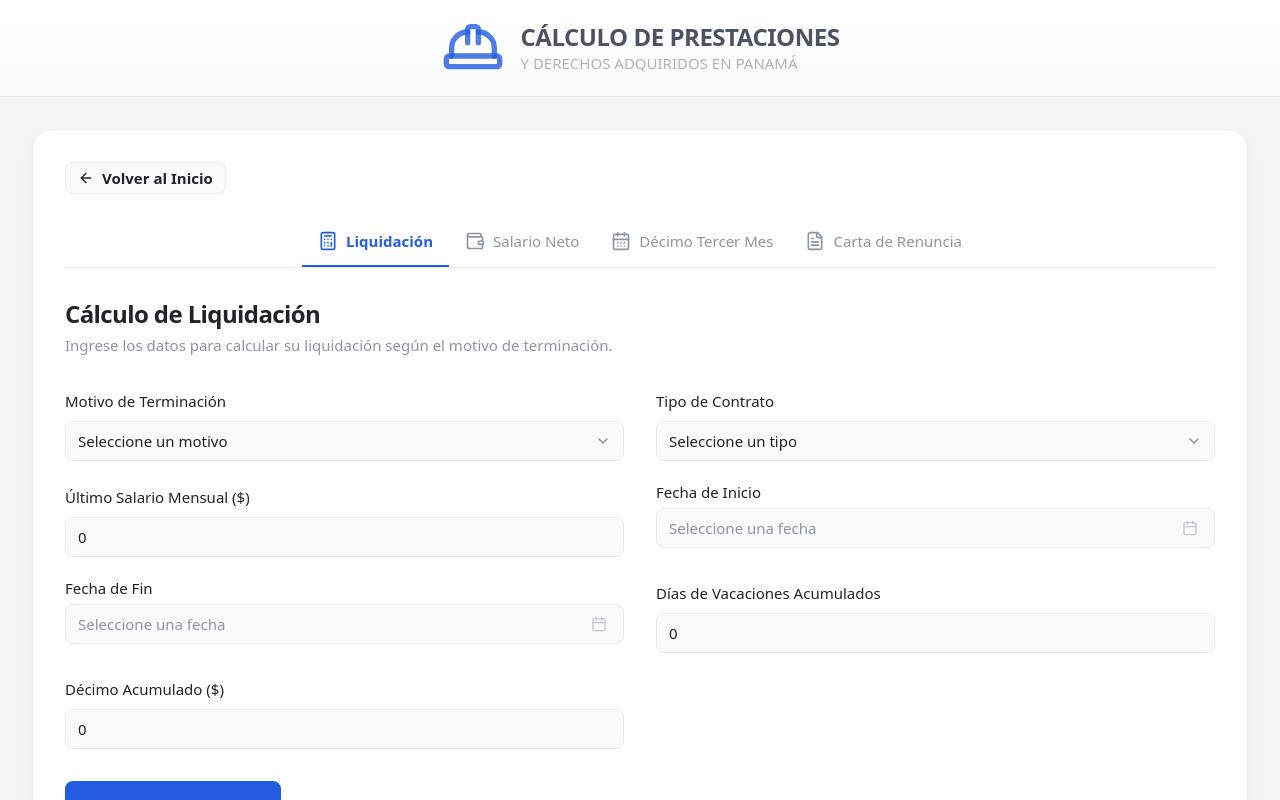
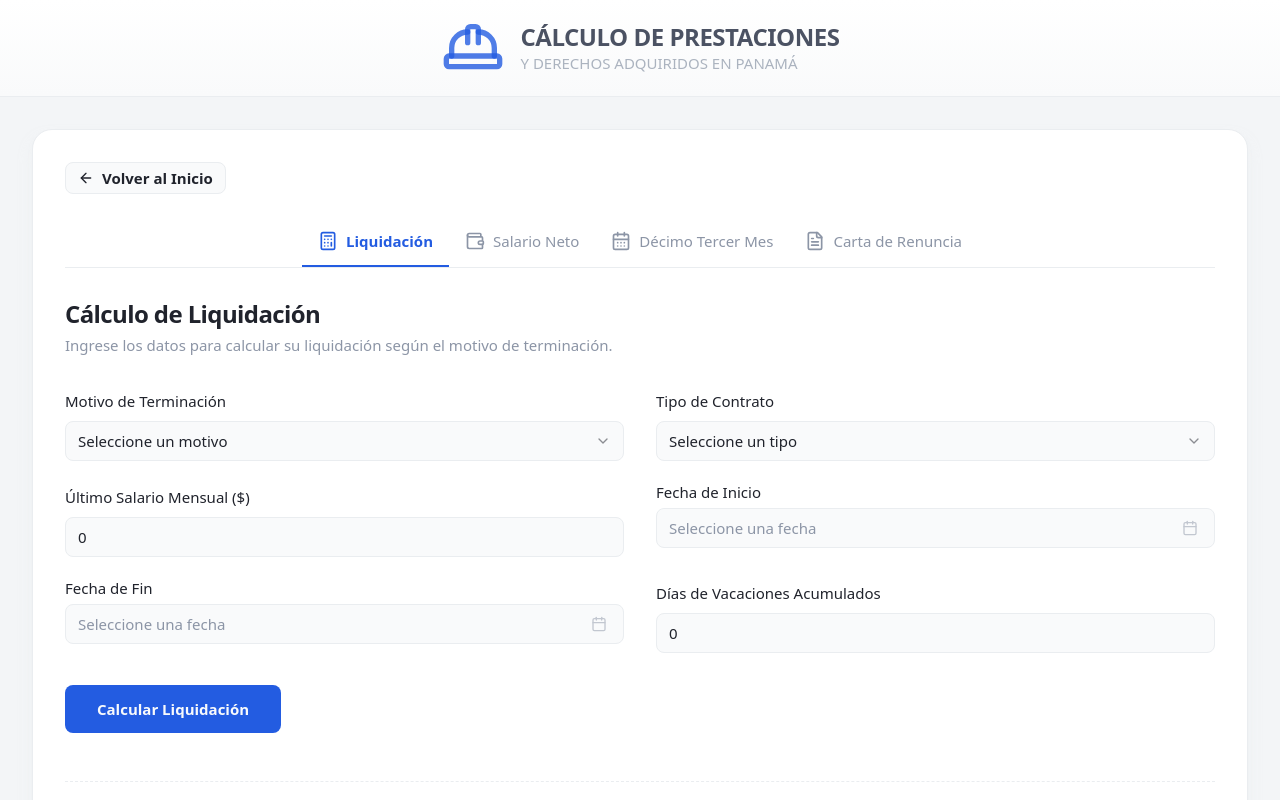
Before and after one commit to angeljw1992/crystal-squirrel-dart, a React (Vite) app: page /liquidacion in a window 1280 px wide. Shown: the top 800 px of the page. Built offline with nearby package versions, Linux system fonts and the light colour scheme.

Commit message:
[dyad] Eliminar campo de décimo acumulado - wrote 1 file(s)

```diff
--- a/src/pages/Liquidacion.tsx
+++ b/src/pages/Liquidacion.tsx
@@ -27,7 +27,6 @@ const formSchema = z.object({
   contractEndDate: z.date().optional(),
   monthlySalary: z.coerce.number().min(0.01, "El salario mensual debe ser mayor a cero."),
   pendingVacationDays: z.coerce.number().min(0, "Los días de vacaciones deben ser un número positivo.").optional().default(0),
-  pendingThirteenthMonth: z.coerce.number().min(0, "El décimo pendiente debe ser un número positivo.").optional().default(0),
   preaviso: z.boolean().default(false).optional(),
 }).refine(data => {
     if (data.contractType === 'definido' && !data.contractEndDate) {
@@ -53,7 +52,7 @@ const Liquidacion = () => {
   const [result, setResult] = useState<any>(null);
   const form = useForm<z.infer<typeof formSchema>>({
     resolver: zodResolver(formSchema),
-    defaultValues: { monthlySalary: 0, pendingVacationDays: 0, pendingThirteenthMonth: 0, preaviso: false },
+    defaultValues: { monthlySalary: 0, pendingVacationDays: 0, preaviso: false },
   });
 
   const terminationReason = form.watch("terminationReason");
@@ -66,7 +65,7 @@ const Liquidacion = () => {
   }, [terminationReason, form]);
 
   const onSubmit = (values: z.infer<typeof formSchema>) => {
-    const { contractType, terminationReason, startDate, endDate, contractEndDate, monthlySalary, pendingVacationDays, pendingThirteenthMonth, preaviso } = values;
+    const { contractType, terminationReason, startDate, endDate, contractEndDate, monthlySalary, pendingVacationDays, preaviso } = values;
 
     const daysOfService = differenceInDays(endDate, startDate);
     if (daysOfService < 0) {
@@ -79,7 +78,6 @@ const Liquidacion = () => {
 
     // Acquired Rights (Derechos Adquiridos)
     const vacacionesPendientesPagadas = (pendingVacationDays || 0) * dailySalary;
-    const decimoPendientePagado = pendingThirteenthMonth || 0;
     const vacacionesProporcionales = (daysOfService / 365) * 30 * dailySalary;
     const decimoProporcional = monthlySalary * (daysOfService / 365);
 
@@ -114,10 +112,10 @@ const Liquidacion = () => {
       primaDeAntiguedad = 0; // This termination reason has its own special indemnity, not seniority premium.
     }
 
-    const totalLiquidacion = vacacionesPendientesPagadas + decimoPendientePagado + vacacionesProporcionales + decimoProporcional + primaDeAntiguedad + indemnizacion + pagoPreaviso;
+    const totalLiquidacion = vacacionesPendientesPagadas + vacacionesProporcionales + decimoProporcional + primaDeAntiguedad + indemnizacion + pagoPreaviso;
 
     setResult({
-      vacacionesPendientesPagadas, decimoPendientePagado, vacacionesProporcionales, decimoProporcional,
+      vacacionesPendientesPagadas, vacacionesProporcionales, decimoProporcional,
       primaDeAntiguedad, indemnizacion, pagoPreaviso, totalLiquidacion,
       yearsOfService, monthsOfService: differenceInDays(endDate, startDate) / 30 % 12, daysOfService: daysOfService % 30,
       specialNote,
@@ -143,7 +141,6 @@ const Liquidacion = () => {
               <FormField control={form.control} name="startDate" render={({ field }) => (<FormItem className="flex flex-col"><FormLabel>Fecha de Inicio</FormLabel><Popover><PopoverTrigger asChild><FormControl><Button variant={"outline"} className={cn("w-full pl-3 text-left font-normal", !field.value && "text-muted-foreground")}>{field.value ? format(field.value, "PPP", { locale: es }) : <span>Seleccione una fecha</span>}<CalendarIcon className="ml-auto h-4 w-4 opacity-50" /></Button></FormControl></PopoverTrigger><PopoverContent className="w-auto p-0" align="start"><Calendar mode="single" selected={field.value} onSelect={field.onChange} initialFocus locale={es} /></PopoverContent></Popover><FormMessage /></FormItem>)} />
               <FormField control={form.control} name="endDate" render={({ field }) => (<FormItem className="flex flex-col"><FormLabel>Fecha de Fin</FormLabel><Popover><PopoverTrigger asChild><FormControl><Button variant={"outline"} className={cn("w-full pl-3 text-left font-normal", !field.value && "text-muted-foreground")}>{field.value ? format(field.value, "PPP", { locale: es }) : <span>Seleccione una fecha</span>}<CalendarIcon className="ml-auto h-4 w-4 opacity-50" /></Button></FormControl></PopoverTrigger><PopoverContent className="w-auto p-0" align="start"><Calendar mode="single" selected={field.value} onSelect={field.onChange} initialFocus locale={es} /></PopoverContent></Popover><FormMessage /></FormItem>)} />
               <FormField control={form.control} name="pendingVacationDays" render={({ field }) => (<FormItem><FormLabel>Días de Vacaciones Acumulados</FormLabel><FormControl><Input type="number" {...field} /></FormControl><FormMessage /></FormItem>)} />
-              <FormField control={form.control} name="pendingThirteenthMonth" render={({ field }) => (<FormItem><FormLabel>Décimo Acumulado ($)</FormLabel><FormControl><Input type="number" step="0.01" {...field} /></FormControl><FormMessage /></FormItem>)} />
               {terminationReason === 'despido_injustificado' && (
                 <FormField control={form.control} name="preaviso" render={({ field }) => (<FormItem className="flex flex-row items-start space-x-3 space-y-0 rounded-md border p-4 md:col-span-2"><FormControl><Checkbox checked={field.value} onCheckedChange={field.onChange} /></FormControl><div className="space-y-1 leading-none"><FormLabel>¿Recibió el preaviso de 30 días?</FormLabel><p className="text-xs text-muted-foreground">Marque esta casilla si su empleador le notificó su despido con 30 días o más de anticipación.</p></div></FormItem>)} />
               )}
@@ -159,7 +156,6 @@ const Liquidacion = () => {
               <ResultRow icon={Sun} label="Vacaciones Proporcionales" value={`$${result.vacacionesProporcionales.toFixed(2)}`} />
               <ResultRow icon={Gift} label="Décimo Proporcional" value={`$${result.decimoProporcional.toFixed(2)}`} />
               {result.vacacionesPendientesPagadas > 0 && <ResultRow icon={Sun} label="Vacaciones Acumuladas" value={`$${result.vacacionesPendientesPagadas.toFixed(2)}`} />}
-              {result.decimoPendientePagado > 0 && <ResultRow icon={Gift} label="Décimo Acumulado" value={`$${result.decimoPendientePagado.toFixed(2)}`} />}
               {result.primaDeAntiguedad > 0 && <ResultRow icon={Award} label="Prima de Antigüedad" value={`$${result.primaDeAntiguedad.toFixed(2)}`} />}
               {result.indemnizacion > 0 && <ResultRow icon={ShieldCheck} label="Indemnización" value={`$${result.indemnizacion.toFixed(2)}`} />}
               {result.pagoPreaviso > 0 && <ResultRow icon={Megaphone} label="Falta de Preaviso" value={`$${result.pagoPreaviso.toFixed(2)}`} />}
```
